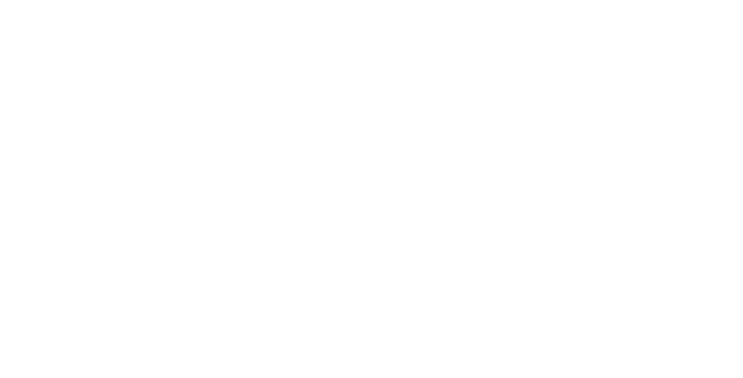
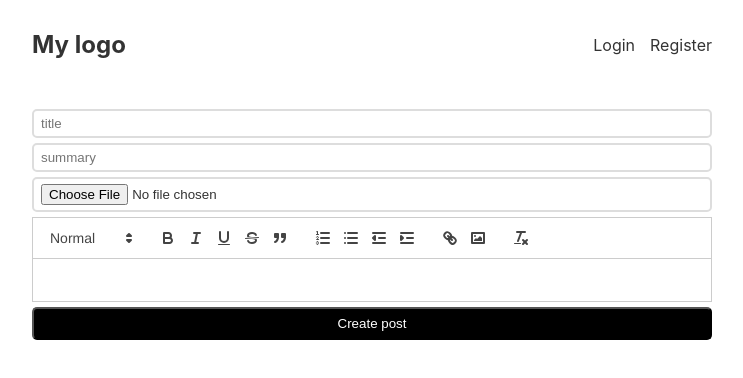
Before and after one commit to juansesu3/Blog-FullStack-MERN, a React (Create React App) app in the folder client/: page /create in a window 1280 px wide. Before the commit this address had no page. Shown: the top 378 px of the page, without its empty margins (268-1011 px from the left). Built offline with nearby package versions, Linux system fonts and the light colour scheme; no server answers.

Commit message:
working on create new post features

```diff
--- a/client/package.json
+++ b/client/package.json
@@ -8,6 +8,7 @@
     "@testing-library/user-event": "^13.2.1",
     "react": "^18.2.0",
     "react-dom": "^18.2.0",
+    "react-quill": "^2.0.0",
     "react-scripts": "5.0.1",
     "web-vitals": "^2.1.0"
   },
--- a/client/src/App.css
+++ b/client/src/App.css
@@ -83,7 +83,7 @@
   margin: 0 auto;
 
 }
-form h1{
+form.login h1, form.resgiter h1{
   text-align: center;
 
 }
--- a/client/src/App.js
+++ b/client/src/App.js
@@ -7,6 +7,7 @@
 import LoginPage from "./pages/LoginPage";
 import Registerpage from "./pages/RegisterPage";
 import { UserContextProvider } from "./userContext";
+import CreatePost from "./pages/CreatePost";
 
 const App = () => {
   return (
@@ -16,6 +17,7 @@
           <Route index element={<IndexPage />} />
           <Route path="/login" element={<LoginPage />} />
           <Route path="/register" element={<Registerpage />} />
+          <Route path="/create" element={<CreatePost />} />
         </Route>
       </Routes>
     </UserContextProvider>
--- /dev/null
+++ b/client/src/pages/CreatePost.js
@@ -0,0 +1,69 @@
+import { useState } from "react";
+import ReactQuill from "react-quill";
+import "react-quill/dist/quill.snow.css";
+
+const modules = {
+  toolbar: [
+    [{ header: [1, 2, false] }],
+    ["bold", "italic", "underline", "strike", "blockquote"],
+    [
+      { list: "ordered" },
+      { list: "bullet" },
+      { indent: "-1" },
+      { indent: "+1" },
+    ],
+    ["link", "image"],
+    ["clean"],
+  ],
+};
+
+const formats = [
+  "header",
+  "bold",
+  "italic",
+  "underline",
+  "strike",
+  "blockquote",
+  "list",
+  "bullet",
+  "indent",
+  "link",
+  "image",
+];
+
+const CreatePost = () => {
+  const [title, setTitle] = useState("");
+  const [summary, setSummary] = useState("");
+  const [content, setContent] = useState("");
+
+  return (
+    <form>
+      <input
+        type="text"
+        placeholder="title"
+        value={title}
+        onChange={(ev) => {
+          setTitle(ev.target.value);
+        }}
+      />
+      <input
+        type="summary"
+        placeholder="summary"
+        value={summary}
+        onChange={(ev) => {
+          setSummary(ev.target.value);
+        }}
+      />
+      <input type="file" />
+      <ReactQuill
+        value={content}
+        onChange={(newValue) => setContent(newValue)}
+        modules={modules}
+        formats={formats}
+      />
+      <button style={{ marginTop: "5px" }}>Create post</button>
+    </form>
+  );
+};
+
+export default CreatePost;
```
Also changed, not shown: 1 other file (tests, documents, lock files or other folders).
